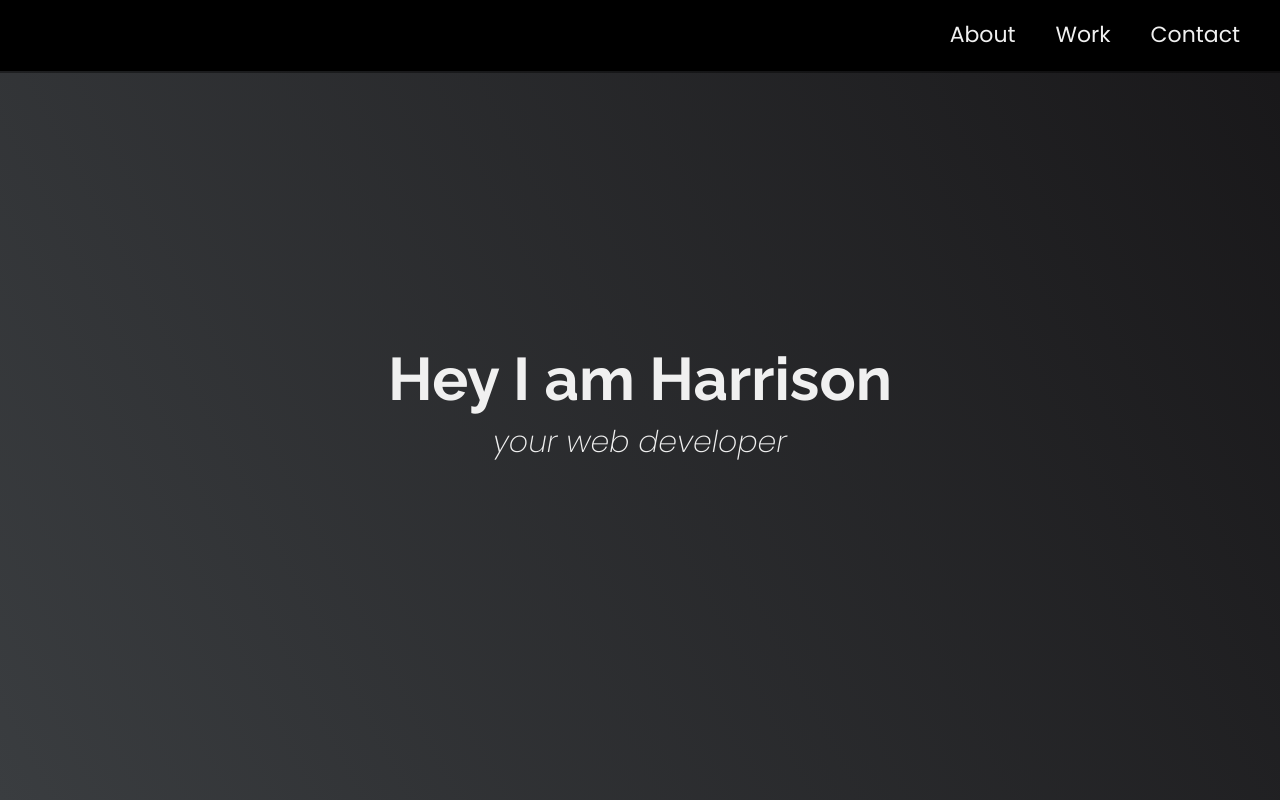
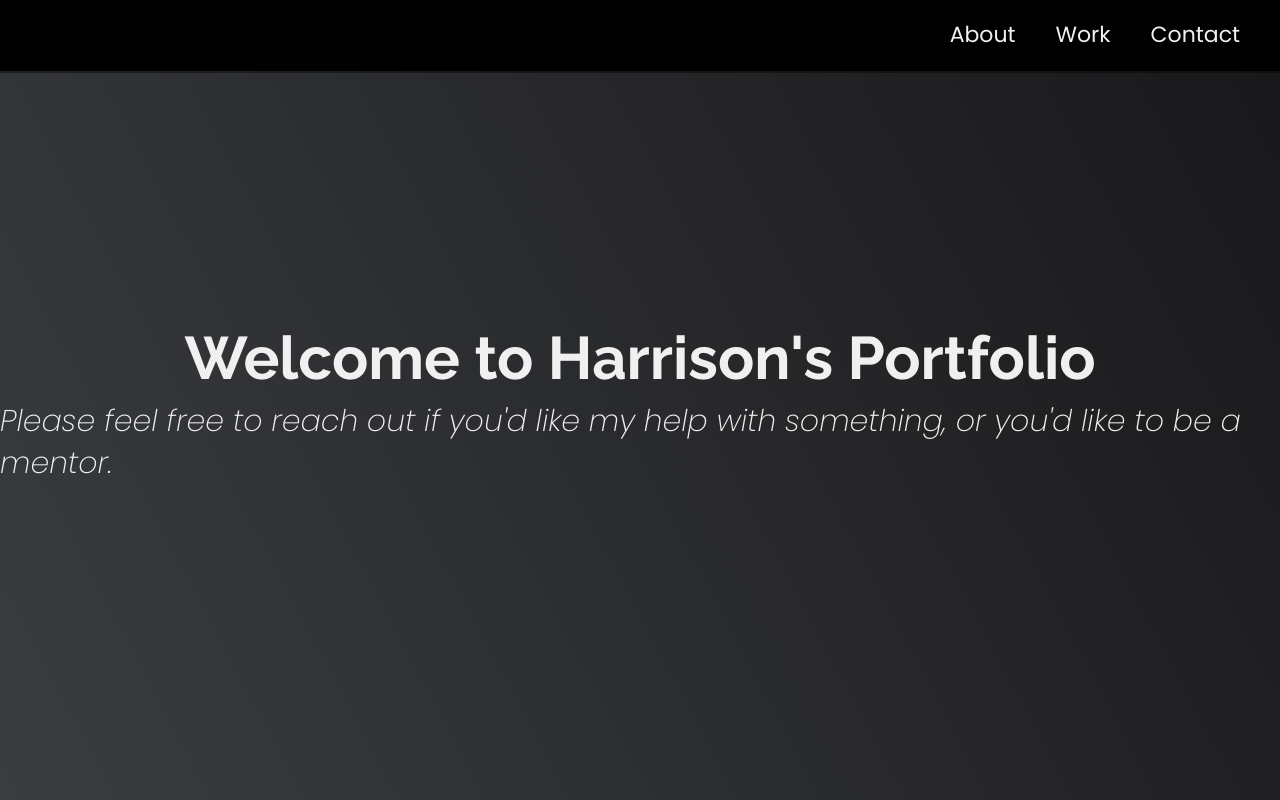
Before and after one commit to ariharrison/sample.portfolio, a plain HTML site: page index.html in a window 1280 px wide. Shown: the top 800 px of the page. Drawn offline with Linux system fonts and the light colour scheme; a script that the page names is missing.

Commit message:
second commit

```diff
--- a/index.html
+++ b/index.html
@@ -42,8 +42,8 @@
 <!-- START WELCOME SECTION -->
 
 <section id="welcome-section" class="welcome-section">
-  <h1>Hey I am Harrison</h1>
-  <p>your web developer</p>
+  <h1>Welcome to Harrison's Portfolio</h1>
+  <p>Please feel free to reach out if you'd like my help with something, or you'd like to be a mentor.</p>
 </section>
 
 <!-- END WELCOME SECTION -->
```
